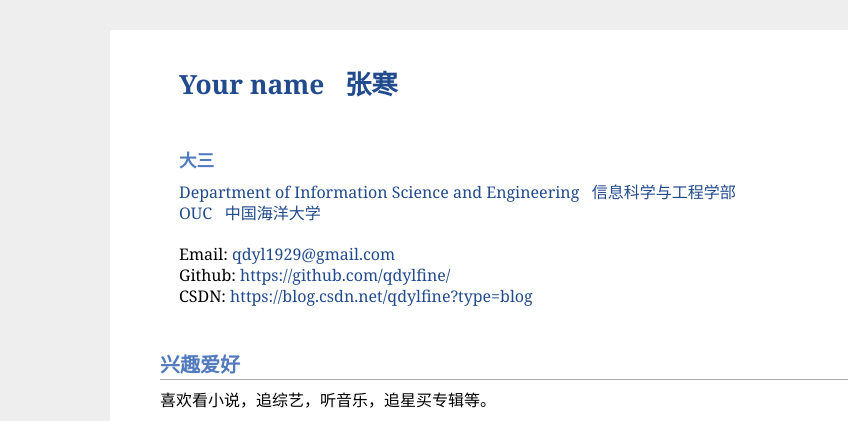
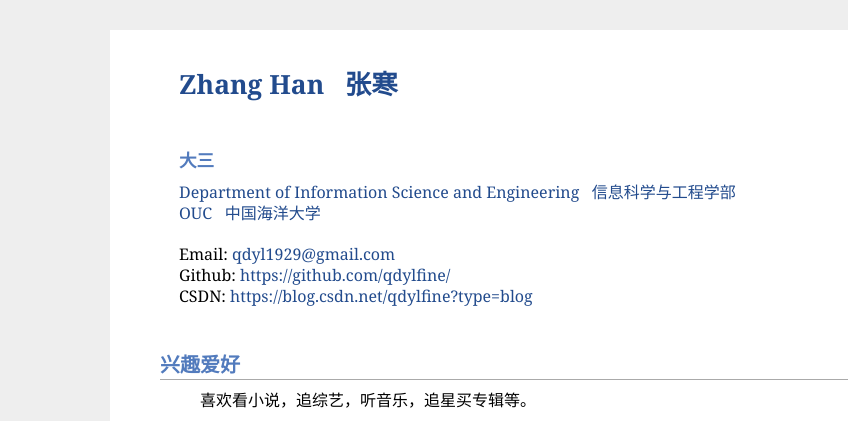
Before and after one commit to qdylfine/qdylfine.github.io, a plain HTML site: page index.html in a window 1280 px wide. Shown: the top 421 px of the page, 0-848 px from the left. Drawn offline with Linux system fonts and the light colour scheme.

Commit message:
Update index.html

```diff
--- a/index.html
+++ b/index.html
@@ -5,14 +5,14 @@
 <head>
     <meta http-equiv="Content-Type" content="text/html; charset=UTF-8">
     <!-- change the follow href="./photo/youwanttoshowinhead"-->
-    <link rel="shortcut icon" href="D:/zzy/1.jpg">
+    <link rel="shortcut icon" href="https://f.afbkw.cn/WQqVU6">
     <!-- change the follow content="   "-->
     <meta name="keywords" content="个人介绍">
     <meta name="description" content="努力学习的大学生一个">
 
     <link rel="stylesheet" href="./css/jemdoc.css" type="text/css">
     <!-- change the follow title-->
-    <title>ZhangHan</title>
+    <title>个人主页</title>
 
     <script type="text/javascript" async="" src="./css/ga.js"></script>
     <script type="text/javascript">
@@ -150,7 +150,7 @@
                     <td width="670">
                         <div id="toptitle">
                             <!-- change the follow as the page iner title-->
-                            <h1><a href='put your homepage website here'>Your name</a> &nbsp; <a href='put your homepage website here'>张寒</a> </h1>
+                            <h1><a href='put your homepage website here'>Zhang Han</a> &nbsp; <a href='put your homepage website here'>张寒</a> </h1>
                             <h1>
 
                             </h1>
@@ -178,9 +178,11 @@
     </div>
 
     <h2>兴趣爱好</h2>
-    <p>
-       喜欢看小说，追综艺，听音乐，追星买专辑等。
-    </p>
+   <ul>
+	<p>
+      	 喜欢看小说，追综艺，听音乐，追星买专辑等。
+   	</p>
+   </ul>
 
     <h2>成就成果</h2>
     <ul>
@@ -201,7 +203,6 @@
      </ul>
 	<h2>自我评估</h2>
             <ul>
-
                 <li>
                    <p>
 			   目前为止，对于计算机方面的知识学的都还过于浅薄，也还没有能很好的掌握所有的知识，只对比较基础的C语言，C++运用良好，但其他的Java，Python都学的还不够，希望能更加努力进步。
```
